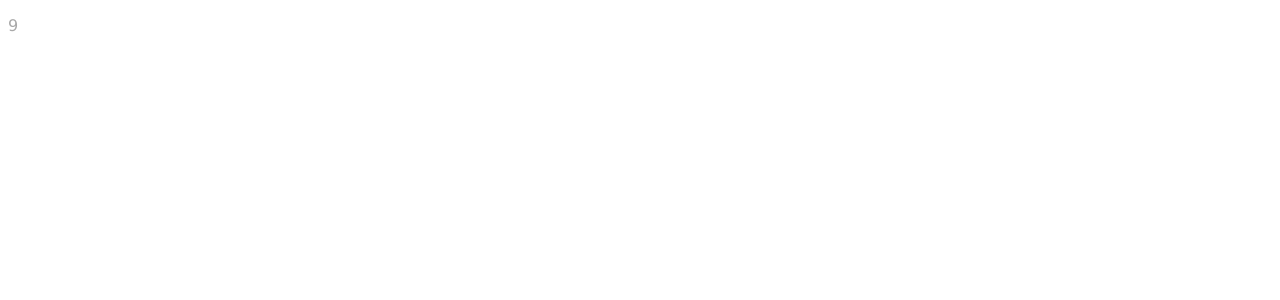
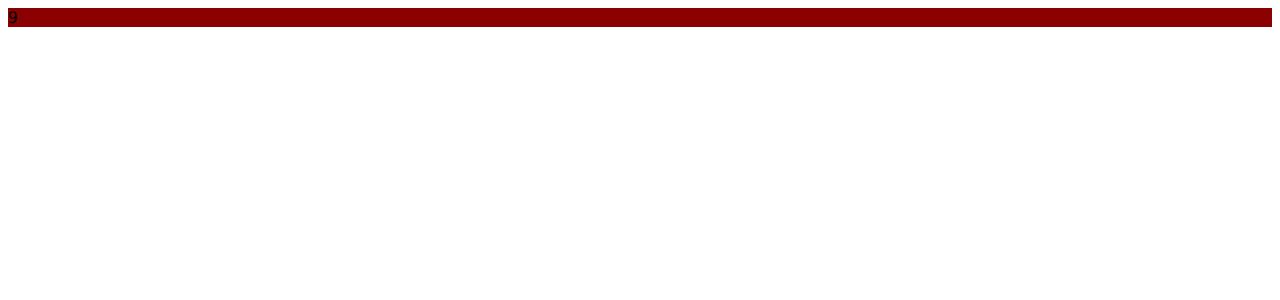
Before and after one commit to ryan-way-old-projects/game, an Angular app: page / in a window 1280 px wide. Shown: the top 300 px of the page. Built offline with nearby package versions, Linux system fonts and the light colour scheme.

Commit message:
prototype selection logic

```diff
--- a/src/app/cell-view/cell-view.component.html
+++ b/src/app/cell-view/cell-view.component.html
@@ -1 +1 @@
-<p>{{ content }}</p>
+<div [ngClass]="{ 'selected' : this.isSelected }">{{ this.content }}</div>
--- a/src/app/cell-view/cell-view.component.ts
+++ b/src/app/cell-view/cell-view.component.ts
@@ -10,9 +10,11 @@ export class CellViewComponent implements OnInit {
   constructor() { }
 
   content: string;
+  isSelected: boolean;
 
   ngOnInit() {
     this.content = '9';
+    this.isSelected = true;
   }
 
 }
```
